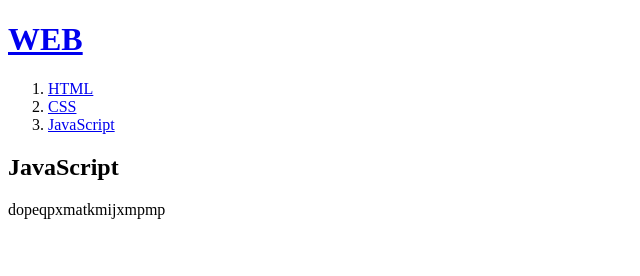
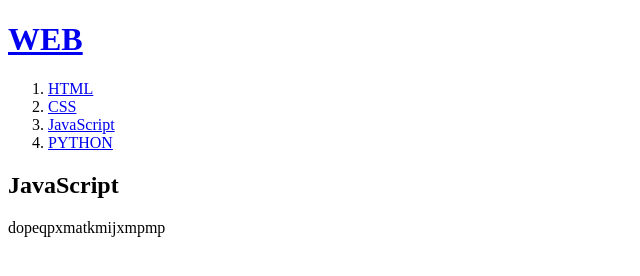
Before and after one commit to kyewon51/heroes, a plain HTML site: page web/3.html in a window 1280 px wide. Shown: the whole page, without its empty margins (0-640 px from the left). Drawn offline with Linux system fonts and the light colour scheme.

Commit message:
Update 3.html

```diff
--- a/web/3.html
+++ b/web/3.html
@@ -10,6 +10,7 @@
         <li><a href="1.html">HTML</a></li>
         <li><a href="2.html">CSS</a></li>
         <li><a href="3.html">JavaScript</a></li>
+        <li><a href="4.html">PYTHON</a></li>
     </ol>
     <h2>JavaScript</h2>
     <p>dopeqpxmatkmijxmpmp
```
